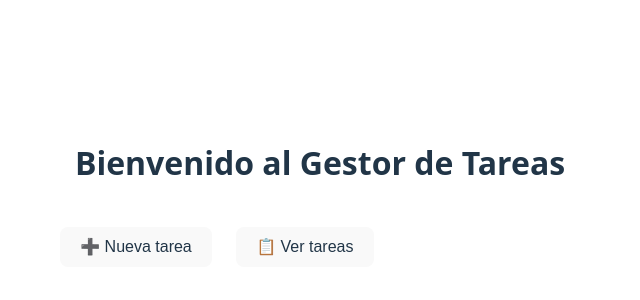
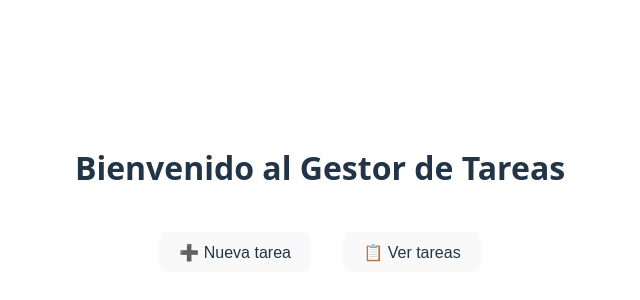
Before and after one commit to rickybarcelo11/ForIT-Challenge, a React (Vite) app in the folder frontend/: page / in a window 1280 px wide. Shown: the part 236-536 px from the top of the page, without its empty margins (320-960 px from the left). Built offline with nearby package versions, Linux system fonts and the light colour scheme.

Commit message:
Detalles de interfaz

```diff
--- a/frontend/src/pages/Inicio.jsx
+++ b/frontend/src/pages/Inicio.jsx
@@ -2,11 +2,12 @@ import { Link } from "react-router-dom";
 
 const Inicio = () => {
   return (
-    <div style={{ padding: "2rem" }}>
-      <h1>Bienvenido al Gestor de Tareas</h1>
-      <div style={{ marginTop: "2rem" }}>
+    <div style={{ textAlign: "center", marginTop: "2rem" }}>
+      <h1 style={{ marginBottom: "2rem" }}>Bienvenido al Gestor de Tareas</h1>
+
+      <div style={{ display: "flex", justifyContent: "center", gap: "1rem" }}>
         <Link to="/nueva">
-          <button style={{ marginRight: "1rem" }}>➕ Nueva tarea</button>
+          <button>➕ Nueva tarea</button>
         </Link>
         <Link to="/lista">
           <button>📋 Ver tareas</button>
```
